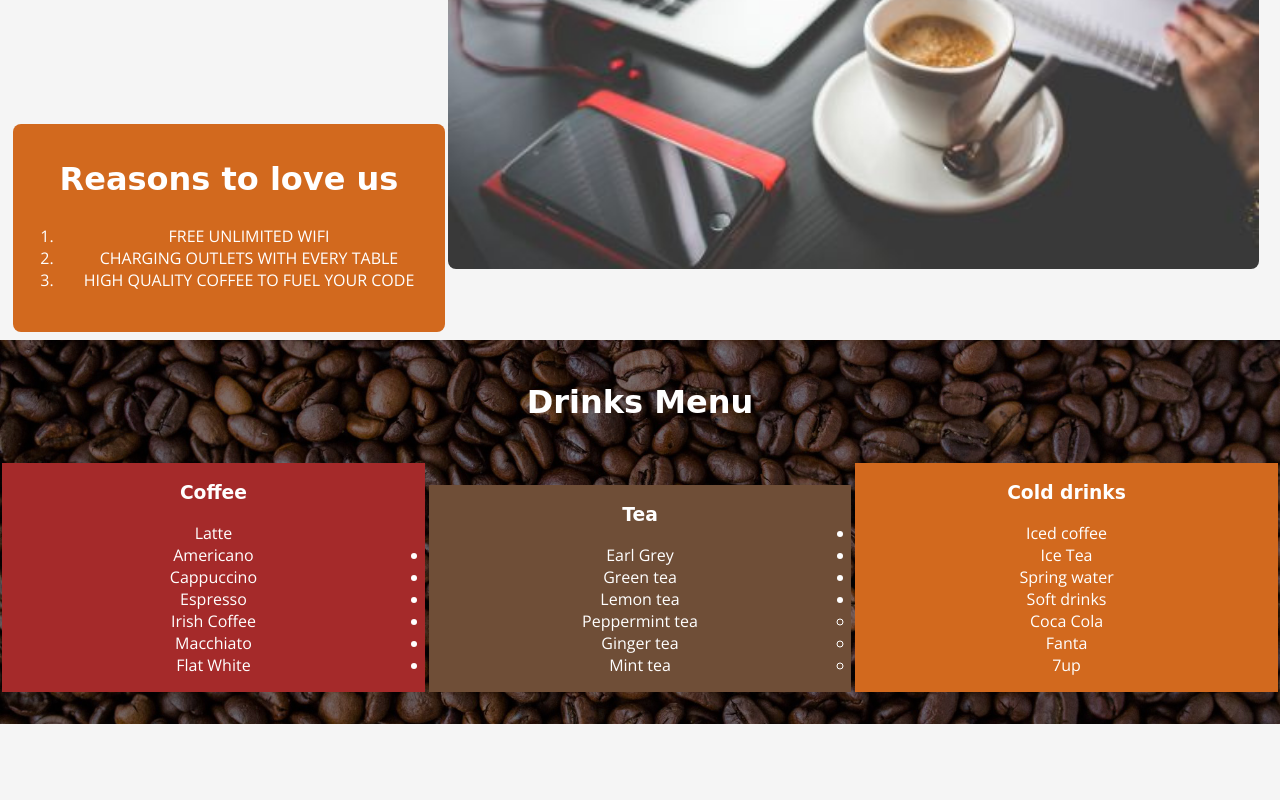
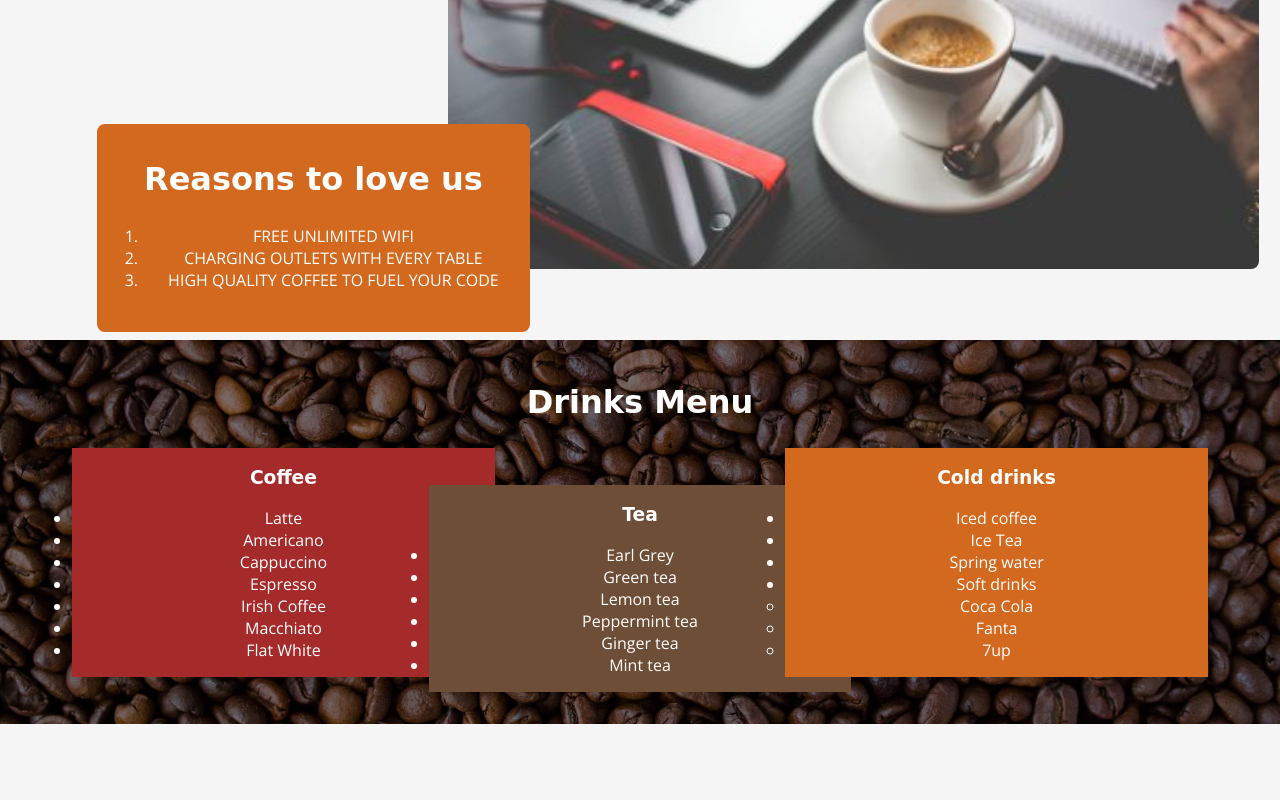
Before and after one commit to picker770/coders-coffeehouse-project, a plain HTML site: page index.html in a window 1280 px wide. Shown: the part 760-1560 px from the top of the page. Drawn offline with nearby package versions, Linux system fonts and the light colour scheme; a web font is replaced by a local one.

```diff
--- a/assets/css/style.css
+++ b/assets/css/style.css
@@ -108,14 +108,22 @@ img {
 
 #coffee-box {
 	background-color: brown;
+	position: relative;
+	left: 70px;
+	top: -15px;
 }
 
 #tea-box {
 	background-color: #6f4e37;
+	position: relative;
+
 }
 
 #cold-drinks-box {
 	background-color: chocolate;
+    position: relative;
+	right: 70px;
+	top: -15px;
 }
 
 .reasons-box {
@@ -124,6 +132,9 @@ img {
 	width: 100%;
 	margin: 2%;
 	background-color: chocolate;
+	position: relative;
+	left: 20%;
+	top: 30%;
 }
 
 .one-third-width-column {
@@ -295,3 +306,9 @@ label {
 .block-label {
     display:block;
 }
+
+
+.vertical-center {
+   position: relative;
+   top: 50%;
+}
--- a/index.html
+++ b/index.html
@@ -18,8 +18,10 @@
 <body>
 
   <header class="text-center page-header" id="home">
+    <div class="vertical-center">
     <h1>Welcome to Coders Coffeehouse!</h1>
     <p>Turning caffeine into code since 1999.</p>
+    </div>
   </header>
 
   <hr>
```
